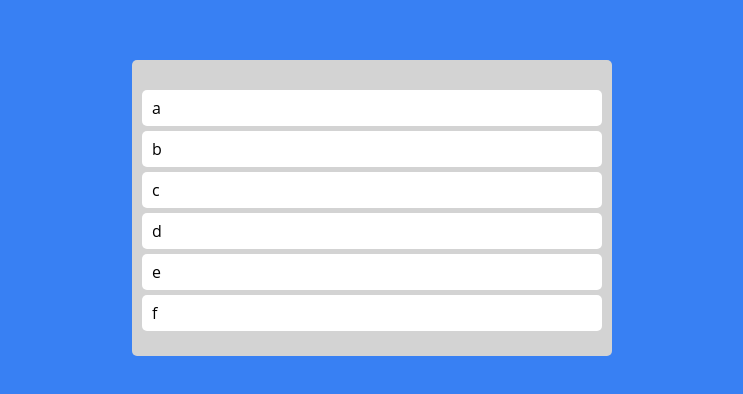
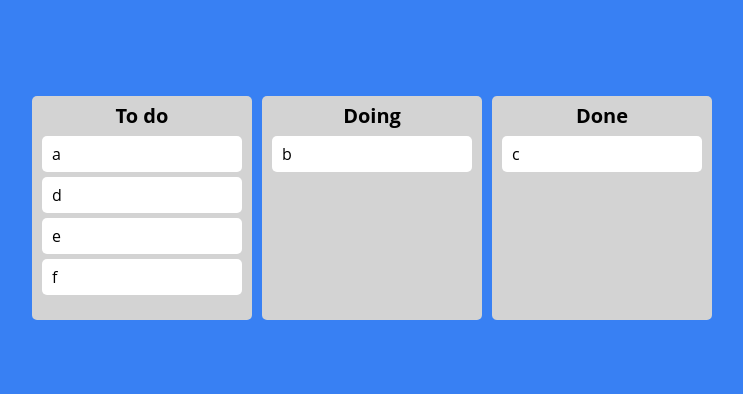
Before and after one commit to Amoong/my-app, a React (Create React App) app: page / in a window 1280 px wide. Shown: the part 192-586 px from the top of the page, without its empty margins (268-1011 px from the left). Built offline with nearby package versions, Linux system fonts and the light colour scheme.

Commit message:
Add boards

```diff
--- a/src/App.tsx
+++ b/src/App.tsx
@@ -1,10 +1,9 @@
 import React from "react";
-import { DragDropContext, Droppable, DropResult } from "react-beautiful-dnd";
+import { DragDropContext, DropResult } from "react-beautiful-dnd";
 import { useRecoilState } from "recoil";
 import styled, { createGlobalStyle } from "styled-components";
 import { toDoState } from "./atoms";
-
-import DragableCard from "./Components/DragabbleCard";
+import Board from "./Components/Board";
 
 const GlobalStyle = createGlobalStyle`
 @import url('https://fonts.googleapis.com/css2?family=Open+Sans:ital,wght@0,400;1,300&display=swap');
@@ -72,7 +71,7 @@
   display: flex;
   align-items: center;
   justify-content: center;
-  max-width: 480px;
+  max-width: 680px;
   width: 100%;
   margin: 0 auto;
   height: 100vh;
@@ -80,16 +79,9 @@
 
 const Boards = styled.div`
   display: grid;
+  gap: 10px;
   width: 100%;
-  grid-template-columns: repeat(1, 1fr);
-`;
-
-const Board = styled.div`
-  background-color: ${props => props.theme.boardColor};
-  padding: 20px 10px;
-  padding-top: 30px;
-  border-radius: 5px;
-  min-height: 200px;
+  grid-template-columns: repeat(3, 1fr);
 `;
 
 function App() {
@@ -100,12 +92,34 @@
       return;
     }
 
-    setToDos(oldToDos => {
-      const copyToDos = [...oldToDos];
-      copyToDos.splice(source.index, 1);
-      copyToDos.splice(destination.index, 0, draggableId);
-      return copyToDos;
-    });
+    if (destination.droppableId === source.droppableId) {
+      setToDos(allBoards => {
+        const boardCopy = [...allBoards[source.droppableId]];
+        boardCopy.splice(source.index, 1);
+        boardCopy.splice(destination.index, 0, draggableId);
+
+        return {
+          ...allBoards,
+          [source.droppableId]: boardCopy,
+        };
+      });
+    }
+
+    if (destination.droppableId !== source.droppableId) {
+      setToDos(allBoards => {
+        const sourceBoard = [...allBoards[source.droppableId]];
+        sourceBoard.splice(source.index, 1);
+
+        const destinationBoard = [...allBoards[destination.droppableId]];
+        destinationBoard.splice(destination.index, 0, draggableId);
+
+        return {
+          ...allBoards,
+          [source.droppableId]: sourceBoard,
+          [destination.droppableId]: destinationBoard,
+        };
+      });
+    }
   };
   return (
     <>
@@ -113,16 +127,9 @@
       <DragDropContext onDragEnd={onDragEnd}>
         <Wrapper>
           <Boards>
-            <Droppable droppableId="one">
-              {magic => (
-                <Board ref={magic.innerRef} {...magic.droppableProps}>
-                  {toDos.map((toDo, i) => (
-                    <DragableCard key={toDo} toDo={toDo} index={i} />
-                  ))}
-                  {magic.placeholder}
-                </Board>
-              )}
-            </Droppable>
+            {Object.keys(toDos).map(boardId => (
+              <Board boardId={boardId} key={boardId} toDos={toDos[boardId]} />
+            ))}
           </Boards>
         </Wrapper>
       </DragDropContext>
--- /dev/null
+++ b/src/Components/Board.tsx
@@ -0,0 +1,43 @@
+import { Droppable } from "react-beautiful-dnd";
+import styled from "styled-components";
+import DragableCard from "./DragabbleCard";
+
+const Wrapper = styled.div`
+  background-color: ${props => props.theme.boardColor};
+  padding: 20px 10px;
+  padding-top: 10px;
+  border-radius: 5px;
+  min-height: 200px;
+`;
+
+const Title = styled.h1`
+  width: 100%;
+  font-size: 20px;
+  font-weight: bold;
+  text-align: center;
+  margin-bottom: 10px;
+  upper
+`;
+
+interface IBoardProps {
+  toDos: string[];
+  boardId: string;
+}
+
+function Board({ toDos, boardId }: IBoardProps) {
+  return (
+    <Droppable droppableId={boardId}>
+      {magic => (
+        <Wrapper ref={magic.innerRef} {...magic.droppableProps}>
+          <Title>{boardId}</Title>
+          {toDos.map((toDo, i) => (
+            <DragableCard key={toDo} toDo={toDo} index={i} />
+          ))}
+          {magic.placeholder}
+        </Wrapper>
+      )}
+    </Droppable>
+  );
+}
+
+export default Board;
--- a/src/atoms.ts
+++ b/src/atoms.ts
@@ -1,6 +1,14 @@
-import { atom, selector } from "recoil";
+import { atom } from "recoil";
 
-export const toDoState = atom({
+interface IToDoState {
+  [key: string]: string[];
+}
+
+export const toDoState = atom<IToDoState>({
   key: "toDo",
-  default: ["a", "b", "c", "d", "e", "f"],
+  default: {
+    "To do": ["a", "d", "e", "f"],
+    Doing: ["b"],
+    Done: ["c"],
+  },
 });
```
